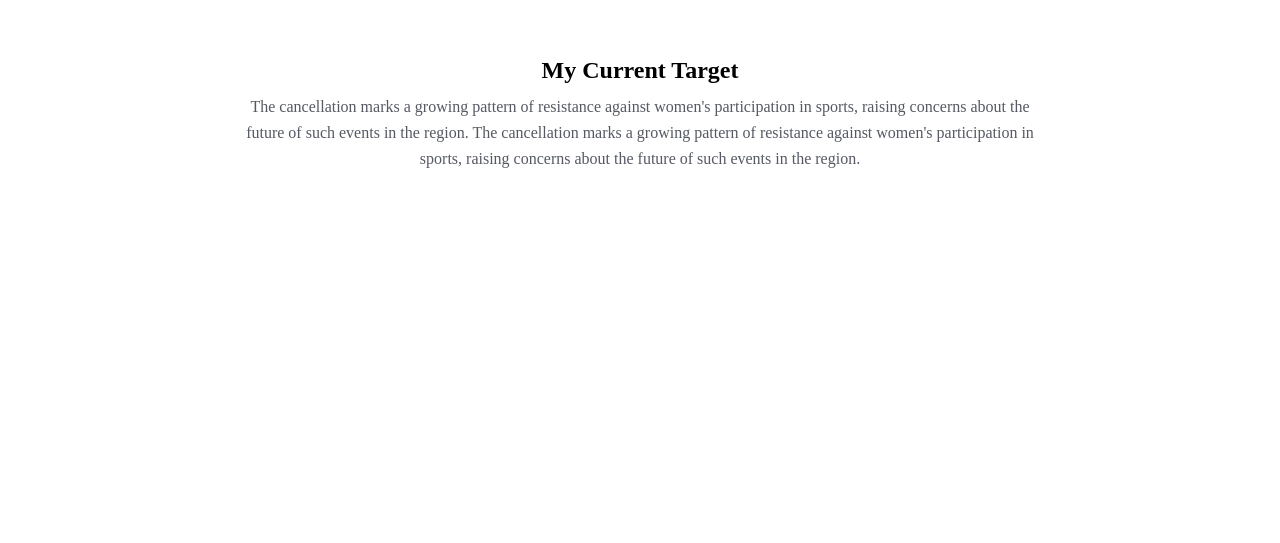
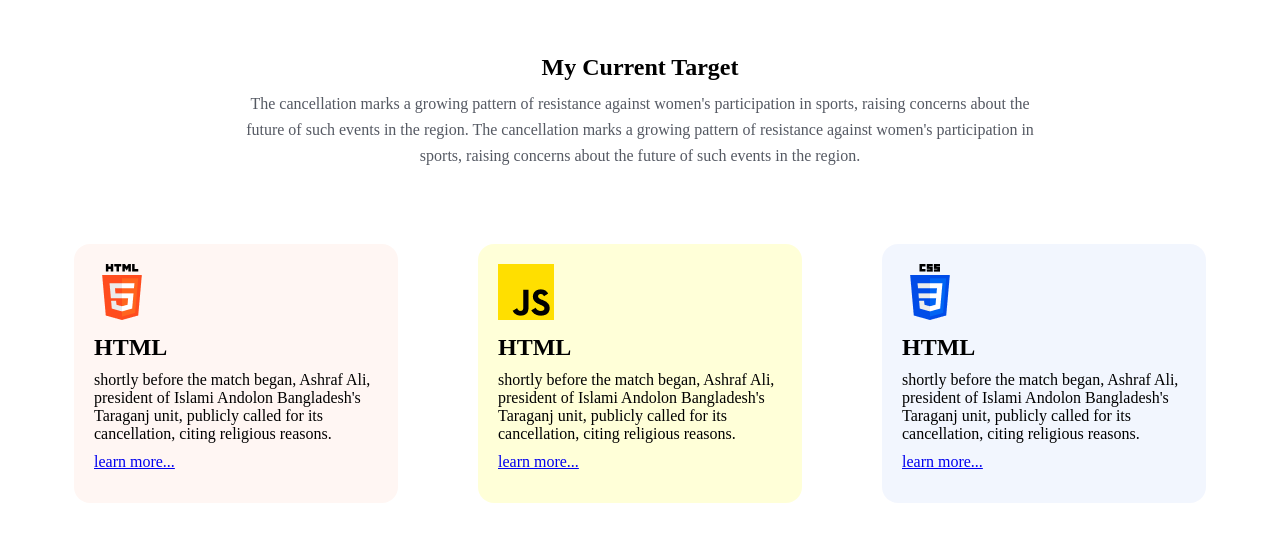
Before and after one commit to Kawser420/simple-page-begins, a plain HTML site: page index.html in a window 1280 px wide. Shown: the part 2185-2728 px from the top of the page. Before the commit the page ends 2400 px from the top, so only its background shows below. Drawn offline with Linux system fonts and the light colour scheme.

Commit message:
my current target element is complete

```diff
--- a/index.html
+++ b/index.html
@@ -139,6 +139,47 @@
               </p>
             </div>
           </div>
+
+          <div class="box-model">
+            <div class="box-1">
+              <div>
+                <img src="assets/html.png" alt="" />
+              </div>
+              <h2>HTML</h2>
+              <p>
+                shortly before the match began, Ashraf Ali, president of Islami
+                Andolon Bangladesh's Taraganj unit, publicly called for its
+                cancellation, citing religious reasons.
+              </p>
+              <span><a href="https://www.google.com/">learn more...</a></span>
+            </div>
+
+            <div class="box-1" id="box-3">
+              <div>
+                <img src="assets/js.png" alt="" />
+              </div>
+              <h2>HTML</h2>
+              <p>
+                shortly before the match began, Ashraf Ali, president of Islami
+                Andolon Bangladesh's Taraganj unit, publicly called for its
+                cancellation, citing religious reasons.
+              </p>
+              <span><a href="https://www.google.com/">learn more...</a></span>
+            </div>
+
+            <div class="box-1" id="box-2">
+              <div>
+                <img src="assets/css.png" alt="" />
+              </div>
+              <h2>HTML</h2>
+              <p>
+                shortly before the match began, Ashraf Ali, president of Islami
+                Andolon Bangladesh's Taraganj unit, publicly called for its
+                cancellation, citing religious reasons.
+              </p>
+              <span><a href="https://www.google.com/">learn more...</a></span>
+            </div>
+          </div>
         </div>
       </section>
     </main>
--- a/style/style.css
+++ b/style/style.css
@@ -143,3 +143,38 @@ p {
   margin-top: 10px;
   margin-bottom: 30px;
 }
+
+.box-model {
+  display: flex;
+  gap: 80px;
+  justify-content: center;
+  align-items: center;
+}
+
+.box-1 {
+  border-radius: 16px;
+  background: rgba(255, 76, 30, 0.05);
+  position: static;
+  width: 284px;
+  height: 219px;
+  margin-top: 35px;
+  margin-bottom: 40px;
+  gap: 10px;
+  padding: 20px;
+}
+#box-2 {
+  border-radius: 16px;
+  background: rgba(0, 76, 232, 0.05);
+}
+#box-3 {
+  border-radius: 16px;
+  background: rgba(251, 255, 0, 0.151);
+}
+
+.box-1 img {
+  margin-bottom: 10px;
+}
+.box-1 h2,
+p {
+  margin-bottom: 10px;
+}
```
